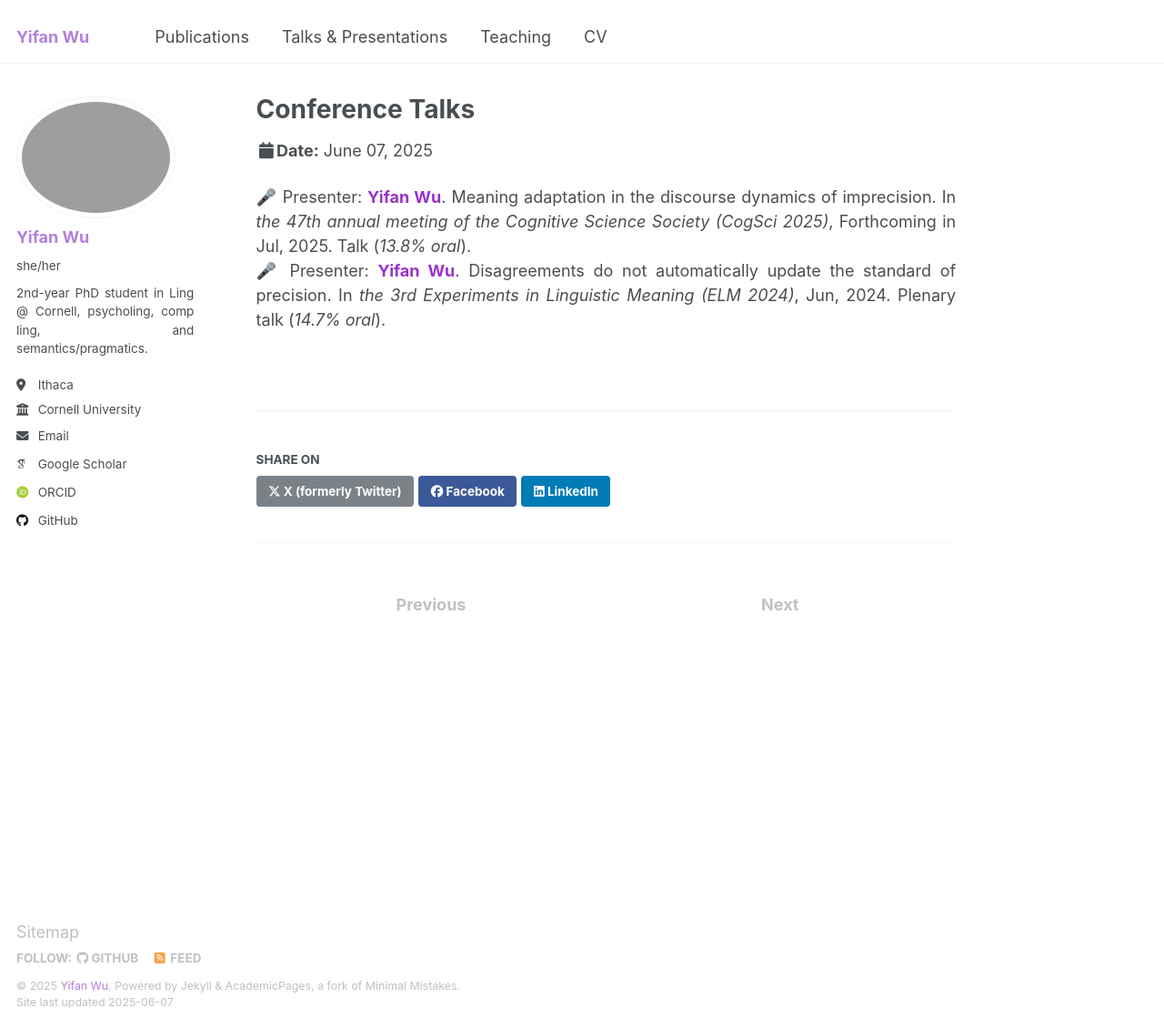
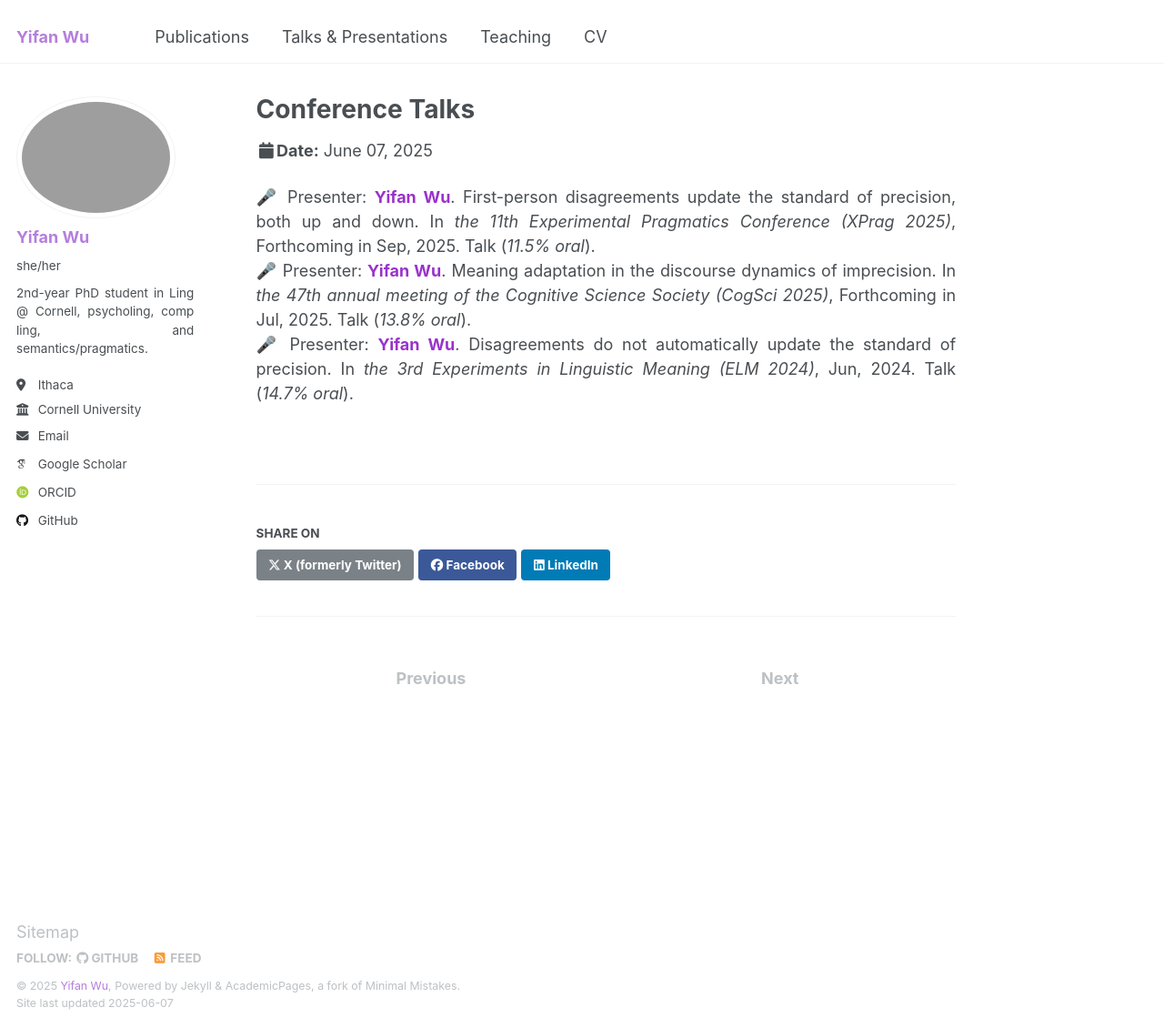
Before and after one commit to lynn-yifanwu-ling/lynn-yifanwu-ling.github.io, a Jekyll site: the page built from _talks/talks.md, in a window 1280 px wide and 1130 px high. Shown: the whole window at 91% size. Built offline with Jekyll 4.4.1, drawn with Linux system fonts in a browser that asks for light colours; emoji names are drawn with the system emoji font; some web fonts are replaced.

Commit message:
Update talks.md

```diff
--- a/_talks/talks.md
+++ b/_talks/talks.md
@@ -5,5 +5,6 @@ type: "Talk"
 permalink: /talks/conference_talks
 ---
 
+:microphone: Presenter: **<span style="color: #9932CC;">Yifan Wu</span>**. First-person disagreements update the standard of precision, both up and down. In *the 11th Experimental Pragmatics Conference (XPrag 2025)*, Forthcoming in Sep, 2025. Talk (*11.5% oral*). <br>
 :microphone: Presenter: **<span style="color: #9932CC;">Yifan Wu</span>**. Meaning adaptation in the discourse dynamics of imprecision. In *the 47th annual meeting of the Cognitive Science Society (CogSci 2025)*, Forthcoming in Jul, 2025. Talk (*13.8% oral*). <br>
-:microphone: Presenter: **<span style="color: #9932CC;">Yifan Wu</span>**. Disagreements do not automatically update the standard of precision. In *the 3rd Experiments in Linguistic Meaning (ELM 2024)*, Jun, 2024. Plenary talk (*14.7% oral*). <br>
+:microphone: Presenter: **<span style="color: #9932CC;">Yifan Wu</span>**. Disagreements do not automatically update the standard of precision. In *the 3rd Experiments in Linguistic Meaning (ELM 2024)*, Jun, 2024. Talk (*14.7% oral*). <br>
```
